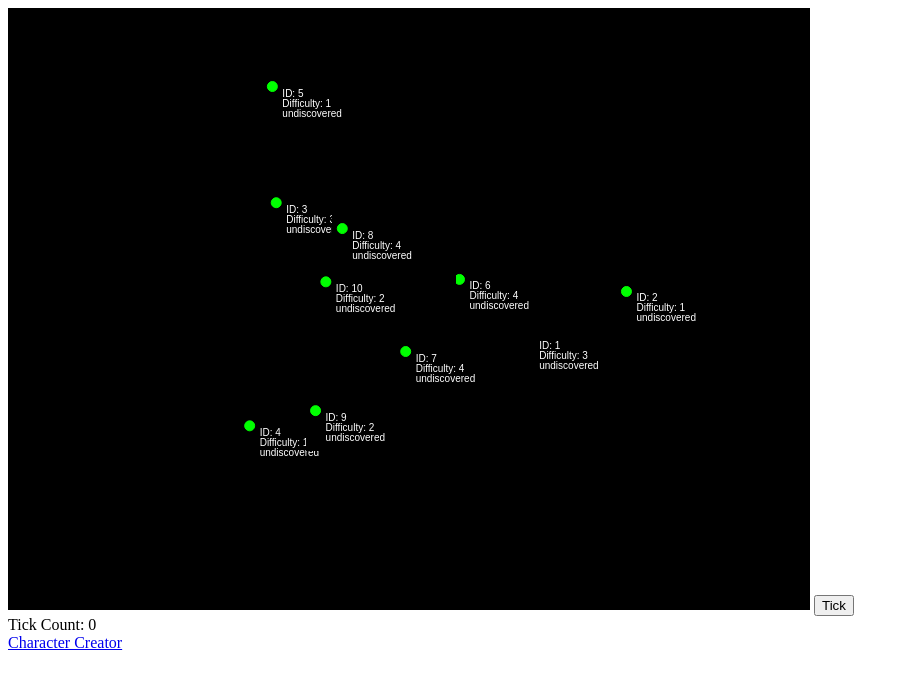
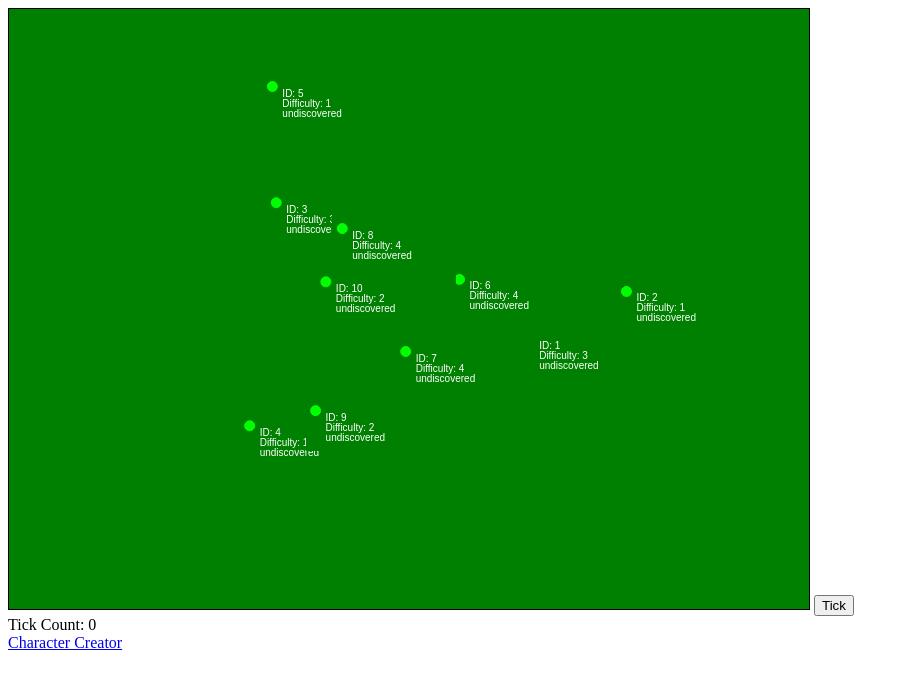
Before and after one commit to juliusxcv/cogitator, a plain HTML site: page index.html in a window 1280 px wide. Shown: the whole page, without its empty margins (0-909 px from the left). Drawn offline with Linux system fonts and the light colour scheme.

Commit message:
renamed script calling

```diff
--- a/index.html
+++ b/index.html
@@ -16,6 +16,6 @@
     <div>Tick Count: <span id="tickCounter">0</span></div>
     <a href="pages/charactercreator.html">Character Creator</a>
 
-    <script src="js/cog0.js"></script>
+    <script src="../cogitator/js/cog0.js"></script>
 </body>
 </html>
--- a/js/cog0.js
+++ b/js/cog0.js
@@ -5,7 +5,7 @@ const tickButton = document.getElementById('tickButton');
 const tickCounter = document.getElementById('tickCounter');
 
 // Set canvas background to black
-canvas.style.backgroundColor = 'black';
+canvas.style.backgroundColor = 'green';
 let tickCount = 0;
 
 // Define constants and an array to hold Points of Interest (POIs)
```
Also changed, not shown: pages/charactercreator.html (+1 -1 lines).
